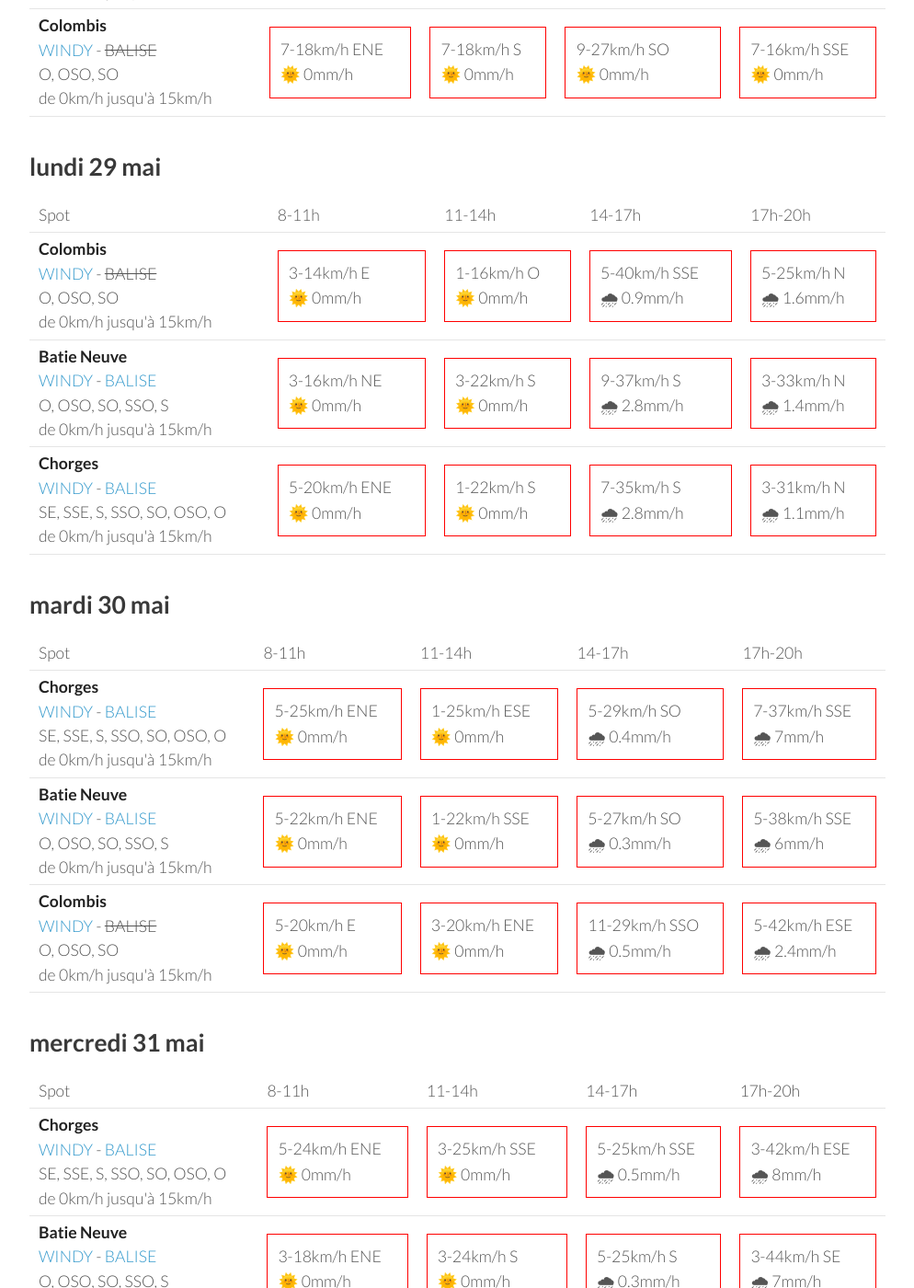
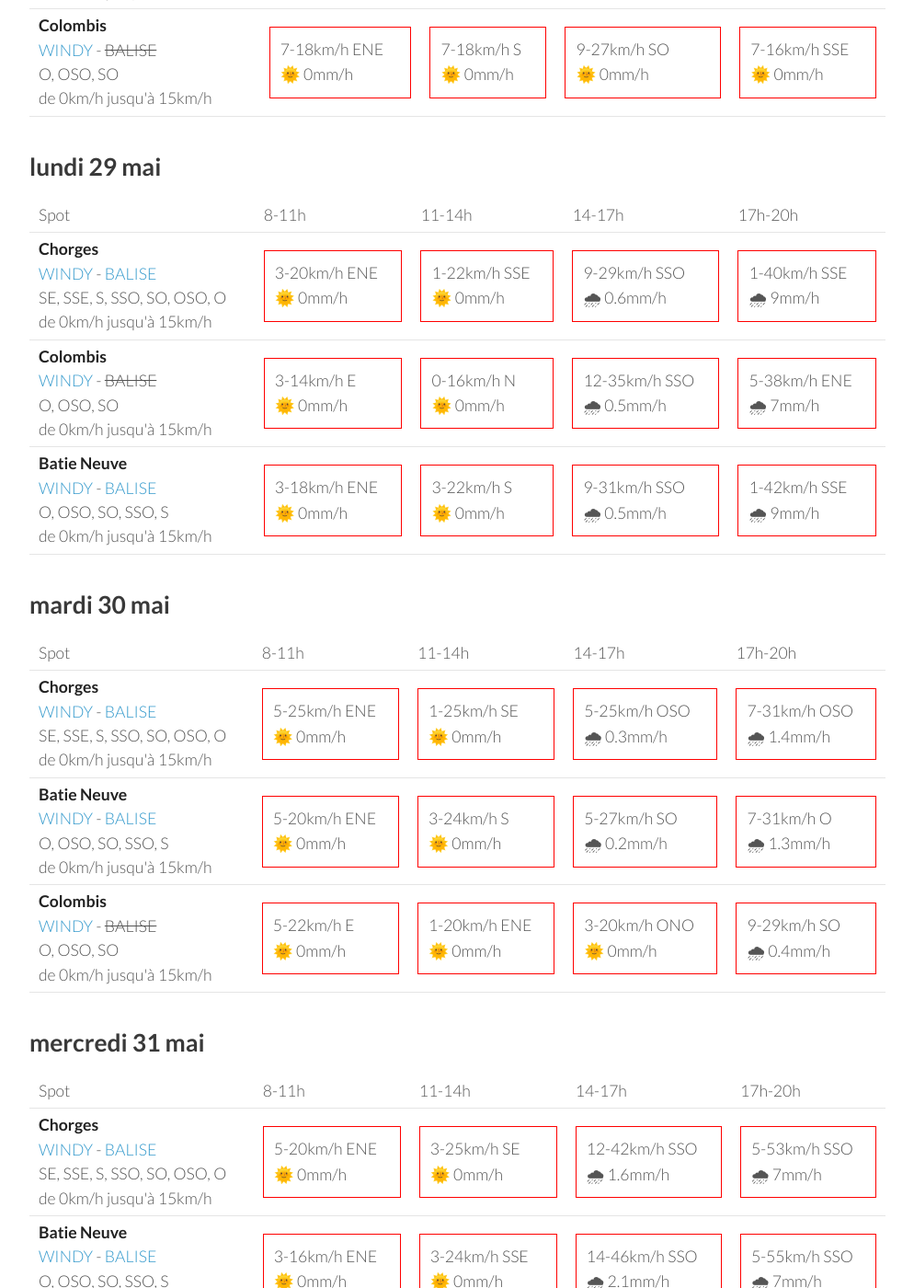
Before and after one commit to parapente-dans-le-nord/parapente-dans-le-nord.github.io, a Jekyll site: the page built from serre_poncon.markdown, in a window 1280 px wide and 1400 px high, scrolled down 1066 px. Shown: the whole window at 92% size, without its empty margins (26-1020 px from the left). Built offline with Jekyll 4.4.1, drawn with Linux system fonts in a browser that asks for light colours; some of the changed text lies outside the part shown.

Commit message:
update index.markdown

```diff
--- a/serre_poncon.markdown
+++ b/serre_poncon.markdown
@@ -114,32 +114,32 @@ page mise à jour le samedi 27 mai 06:31
       <td>17h-20h</td>
     </tr>
 <tr>
+        <td><strong>Chorges</strong><br><a href="https://windy.com/44.578/6.280?44.559,6.262,10">WINDY</a> - <span class=""><a href="https://www.openwindmap.org/PP554">BALISE</a> </span><br> <span class="vent-favorable">SE, SSE, S, SSO, SO, OSO, O</span><br><span class="force-vent">de 0km/h jusqu'à 15km/h</span> </td>
+
+            <td><div class="not-flyable"><p>3-20km/h ENE</p><p>🌞 0mm/h</p></div></td>
+            <td><div class="not-flyable"><p>1-22km/h SSE</p><p>🌞 0mm/h</p></div></td>
+            <td><div class="not-flyable"><p>9-29km/h SSO</p><p>🌧 0.6mm/h</p></div></td>
+            <td><div class="not-flyable"><p>1-40km/h SSE</p><p>🌧 9mm/h</p></div></td>
+
+
+    </tr>
+<tr>
         <td><strong>Colombis</strong><br><a href="https://windy.com/44.494/6.216?44.559,6.262,10">WINDY</a> - <span class="no-balise"> BALISE </span><br> <span class="vent-favorable">O, OSO, SO</span><br><span class="force-vent">de 0km/h jusqu'à 15km/h</span> </td>
 
             <td><div class="not-flyable"><p>3-14km/h E</p><p>🌞 0mm/h</p></div></td>
-            <td><div class="not-flyable"><p>1-16km/h O</p><p>🌞 0mm/h</p></div></td>
-            <td><div class="not-flyable"><p>5-40km/h SSE</p><p>🌧 0.9mm/h</p></div></td>
-            <td><div class="not-flyable"><p>5-25km/h N</p><p>🌧 1.6mm/h</p></div></td>
+            <td><div class="not-flyable"><p>0-16km/h N</p><p>🌞 0mm/h</p></div></td>
+            <td><div class="not-flyable"><p>12-35km/h SSO</p><p>🌧 0.5mm/h</p></div></td>
+            <td><div class="not-flyable"><p>5-38km/h ENE</p><p>🌧 7mm/h</p></div></td>
 
 
     </tr>
 <tr>
         <td><strong>Batie Neuve</strong><br><a href="https://windy.com/44.584/6.236?44.559,6.262,10,m:eTtagly">WINDY</a> - <span class=""><a href="https://www.openwindmap.org/PP554">BALISE</a> </span><br> <span class="vent-favorable">O, OSO, SO, SSO, S</span><br><span class="force-vent">de 0km/h jusqu'à 15km/h</span> </td>
 
-            <td><div class="not-flyable"><p>3-16km/h NE</p><p>🌞 0mm/h</p></div></td>
+            <td><div class="not-flyable"><p>3-18km/h ENE</p><p>🌞 0mm/h</p></div></td>
             <td><div class="not-flyable"><p>3-22km/h S</p><p>🌞 0mm/h</p></div></td>
-            <td><div class="not-flyable"><p>9-37km/h S</p><p>🌧 2.8mm/h</p></div></td>
-            <td><div class="not-flyable"><p>3-33km/h N</p><p>🌧 1.4mm/h</p></div></td>
-
-
-    </tr>
-<tr>
-        <td><strong>Chorges</strong><br><a href="https://windy.com/44.578/6.280?44.559,6.262,10">WINDY</a> - <span class=""><a href="https://www.openwindmap.org/PP554">BALISE</a> </span><br> <span class="vent-favorable">SE, SSE, S, SSO, SO, OSO, O</span><br><span class="force-vent">de 0km/h jusqu'à 15km/h</span> </td>
-
-            <td><div class="not-flyable"><p>5-20km/h ENE</p><p>🌞 0mm/h</p></div></td>
-            <td><div class="not-flyable"><p>1-22km/h S</p><p>🌞 0mm/h</p></div></td>
-            <td><div class="not-flyable"><p>7-35km/h S</p><p>🌧 2.8mm/h</p></div></td>
-            <td><div class="not-flyable"><p>3-31km/h N</p><p>🌧 1.1mm/h</p></div></td>
+            <td><div class="not-flyable"><p>9-31km/h SSO</p><p>🌧 0.5mm/h</p></div></td>
+            <td><div class="not-flyable"><p>1-42km/h SSE</p><p>🌧 9mm/h</p></div></td>
 
 
     </tr>
@@ -163,29 +163,29 @@ page mise à jour le samedi 27 mai 06:31
         <td><strong>Chorges</strong><br><a href="https://windy.com/44.578/6.280?44.559,6.262,10">WINDY</a> - <span class=""><a href="https://www.openwindmap.org/PP554">BALISE</a> </span><br> <span class="vent-favorable">SE, SSE, S, SSO, SO, OSO, O</span><br><span class="force-vent">de 0km/h jusqu'à 15km/h</span> </td>
 
             <td><div class="not-flyable"><p>5-25km/h ENE</p><p>🌞 0mm/h</p></div></td>
-            <td><div class="not-flyable"><p>1-25km/h ESE</p><p>🌞 0mm/h</p></div></td>
-            <td><div class="not-flyable"><p>5-29km/h SO</p><p>🌧 0.4mm/h</p></div></td>
-            <td><div class="not-flyable"><p>7-37km/h SSE</p><p>🌧 7mm/h</p></div></td>
+            <td><div class="not-flyable"><p>1-25km/h SE</p><p>🌞 0mm/h</p></div></td>
+            <td><div class="not-flyable"><p>5-25km/h OSO</p><p>🌧 0.3mm/h</p></div></td>
+            <td><div class="not-flyable"><p>7-31km/h OSO</p><p>🌧 1.4mm/h</p></div></td>
 
 
     </tr>
 <tr>
         <td><strong>Batie Neuve</strong><br><a href="https://windy.com/44.584/6.236?44.559,6.262,10,m:eTtagly">WINDY</a> - <span class=""><a href="https://www.openwindmap.org/PP554">BALISE</a> </span><br> <span class="vent-favorable">O, OSO, SO, SSO, S</span><br><span class="force-vent">de 0km/h jusqu'à 15km/h</span> </td>
 
-            <td><div class="not-flyable"><p>5-22km/h ENE</p><p>🌞 0mm/h</p></div></td>
-            <td><div class="not-flyable"><p>1-22km/h SSE</p><p>🌞 0mm/h</p></div></td>
-            <td><div class="not-flyable"><p>5-27km/h SO</p><p>🌧 0.3mm/h</p></div></td>
-            <td><div class="not-flyable"><p>5-38km/h SSE</p><p>🌧 6mm/h</p></div></td>
+            <td><div class="not-flyable"><p>5-20km/h ENE</p><p>🌞 0mm/h</p></div></td>
+            <td><div class="not-flyable"><p>3-24km/h S</p><p>🌞 0mm/h</p></div></td>
+            <td><div class="not-flyable"><p>5-27km/h SO</p><p>🌧 0.2mm/h</p></div></td>
+            <td><div class="not-flyable"><p>7-31km/h O</p><p>🌧 1.3mm/h</p></div></td>
 
 
     </tr>
 <tr>
         <td><strong>Colombis</strong><br><a href="https://windy.com/44.494/6.216?44.559,6.262,10">WINDY</a> - <span class="no-balise"> BALISE </span><br> <span class="vent-favorable">O, OSO, SO</span><br><span class="force-vent">de 0km/h jusqu'à 15km/h</span> </td>
 
-            <td><div class="not-flyable"><p>5-20km/h E</p><p>🌞 0mm/h</p></div></td>
-            <td><div class="not-flyable"><p>3-20km/h ENE</p><p>🌞 0mm/h</p></div></td>
-            <td><div class="not-flyable"><p>11-29km/h SSO</p><p>🌧 0.5mm/h</p></div></td>
-            <td><div class="not-flyable"><p>5-42km/h ESE</p><p>🌧 2.4mm/h</p></div></td>
+            <td><div class="not-flyable"><p>5-22km/h E</p><p>🌞 0mm/h</p></div></td>
+            <td><div class="not-flyable"><p>1-20km/h ENE</p><p>🌞 0mm/h</p></div></td>
+            <td><div class="not-flyable"><p>3-20km/h ONO</p><p>🌞 0mm/h</p></div></td>
+            <td><div class="not-flyable"><p>9-29km/h SO</p><p>🌧 0.4mm/h</p></div></td>
 
 
     </tr>
@@ -208,30 +208,30 @@ page mise à jour le samedi 27 mai 06:31
 <tr>
         <td><strong>Chorges</strong><br><a href="https://windy.com/44.578/6.280?44.559,6.262,10">WINDY</a> - <span class=""><a href="https://www.openwindmap.org/PP554">BALISE</a> </span><br> <span class="vent-favorable">SE, SSE, S, SSO, SO, OSO, O</span><br><span class="force-vent">de 0km/h jusqu'à 15km/h</span> </td>
 
-            <td><div class="not-flyable"><p>5-24km/h ENE</p><p>🌞 0mm/h</p></div></td>
-            <td><div class="not-flyable"><p>3-25km/h SSE</p><p>🌞 0mm/h</p></div></td>
-            <td><div class="not-flyable"><p>5-25km/h SSE</p><p>🌧 0.5mm/h</p></div></td>
-            <td><div class="not-flyable"><p>3-42km/h ESE</p><p>🌧 8mm/h</p></div></td>
+            <td><div class="not-flyable"><p>5-20km/h ENE</p><p>🌞 0mm/h</p></div></td>
+            <td><div class="not-flyable"><p>3-25km/h SE</p><p>🌞 0mm/h</p></div></td>
+            <td><div class="not-flyable"><p>12-42km/h SSO</p><p>🌧 1.6mm/h</p></div></td>
+            <td><div class="not-flyable"><p>5-53km/h SSO</p><p>🌧 7mm/h</p></div></td>
 
 
     </tr>
 <tr>
         <td><strong>Batie Neuve</strong><br><a href="https://windy.com/44.584/6.236?44.559,6.262,10,m:eTtagly">WINDY</a> - <span class=""><a href="https://www.openwindmap.org/PP554">BALISE</a> </span><br> <span class="vent-favorable">O, OSO, SO, SSO, S</span><br><span class="force-vent">de 0km/h jusqu'à 15km/h</span> </td>
 
-            <td><div class="not-flyable"><p>3-18km/h ENE</p><p>🌞 0mm/h</p></div></td>
-            <td><div class="not-flyable"><p>3-24km/h S</p><p>🌞 0mm/h</p></div></td>
-            <td><div class="not-flyable"><p>5-25km/h S</p><p>🌧 0.3mm/h</p></div></td>
-            <td><div class="not-flyable"><p>3-44km/h SE</p><p>🌧 7mm/h</p></div></td>
+            <td><div class="not-flyable"><p>3-16km/h ENE</p><p>🌞 0mm/h</p></div></td>
+            <td><div class="not-flyable"><p>3-24km/h SSE</p><p>🌞 0mm/h</p></div></td>
+            <td><div class="not-flyable"><p>14-46km/h SSO</p><p>🌧 2.1mm/h</p></div></td>
+            <td><div class="not-flyable"><p>5-55km/h SSO</p><p>🌧 7mm/h</p></div></td>
 
 
     </tr>
 <tr>
         <td><strong>Colombis</strong><br><a href="https://windy.com/44.494/6.216?44.559,6.262,10">WINDY</a> - <span class="no-balise"> BALISE </span><br> <span class="vent-favorable">O, OSO, SO</span><br><span class="force-vent">de 0km/h jusqu'à 15km/h</span> </td>
 
-            <td><div class="not-flyable"><p>5-18km/h E</p><p>🌞 0mm/h</p></div></td>
-            <td><div class="not-flyable"><p>1-16km/h ENE</p><p>🌞 0mm/h</p></div></td>
-            <td><div class="not-flyable"><p>9-25km/h SSE</p><p>🌧 1.1mm/h</p></div></td>
-            <td><div class="not-flyable"><p>3-42km/h E</p><p>🌧 3.9mm/h</p></div></td>
+            <td><div class="not-flyable"><p>5-16km/h E</p><p>🌞 0mm/h</p></div></td>
+            <td><div class="not-flyable"><p>1-18km/h ENE</p><p>🌞 0mm/h</p></div></td>
+            <td><div class="not-flyable"><p>20-50km/h SO</p><p>🌧 1.7mm/h</p></div></td>
+            <td><div class="not-flyable"><p>1-53km/h SE</p><p>🌧 2mm/h</p></div></td>
 
 
     </tr>
@@ -239,3 +239,49 @@ page mise à jour le samedi 27 mai 06:31
 </tbody>
 </table>
 {:/}
+## jeudi 01 juin
+
+{::nomarkdown}
+<table>
+  <tbody>
+    <tr>
+      <td>Spot</td>
+      <td>8-11h</td>
+      <td>11-14h</td>
+      <td>14-17h</td>
+      <td>17h-20h</td>
+    </tr>
+<tr>
+        <td><strong>Colombis</strong><br><a href="https://windy.com/44.494/6.216?44.559,6.262,10">WINDY</a> - <span class="no-balise"> BALISE </span><br> <span class="vent-favorable">O, OSO, SO</span><br><span class="force-vent">de 0km/h jusqu'à 15km/h</span> </td>
+
+            <td><div class="not-flyable"><p>5-20km/h E</p><p>🌞 0mm/h</p></div></td>
+            <td><div class="not-flyable"><p>0-18km/h N</p><p>🌞 0mm/h</p></div></td>
+            <td><div class="not-flyable"><p>7-24km/h NNO</p><p>🌧 0.3mm/h</p></div></td>
+            <td><div class="not-flyable"><p>5-27km/h O</p><p>🌧 1mm/h</p></div></td>
+
+
+    </tr>
+<tr>
+        <td><strong>Chorges</strong><br><a href="https://windy.com/44.578/6.280?44.559,6.262,10">WINDY</a> - <span class=""><a href="https://www.openwindmap.org/PP554">BALISE</a> </span><br> <span class="vent-favorable">SE, SSE, S, SSO, SO, OSO, O</span><br><span class="force-vent">de 0km/h jusqu'à 15km/h</span> </td>
+
+            <td><div class="not-flyable"><p>5-25km/h ENE</p><p>🌞 0mm/h</p></div></td>
+            <td><div class="not-flyable"><p>1-29km/h SSO</p><p>🌞 0mm/h</p></div></td>
+            <td><div class="not-flyable"><p>5-29km/h NO</p><p>🌧 4.1mm/h</p></div></td>
+            <td><div class="not-flyable"><p>5-29km/h NO</p><p>🌧 1.6mm/h</p></div></td>
+
+
+    </tr>
+<tr>
+        <td><strong>Batie Neuve</strong><br><a href="https://windy.com/44.584/6.236?44.559,6.262,10,m:eTtagly">WINDY</a> - <span class=""><a href="https://www.openwindmap.org/PP554">BALISE</a> </span><br> <span class="vent-favorable">O, OSO, SO, SSO, S</span><br><span class="force-vent">de 0km/h jusqu'à 15km/h</span> </td>
+
+            <td><div class="not-flyable"><p>3-22km/h ENE</p><p>🌞 0mm/h</p></div></td>
+            <td><div class="not-flyable"><p>3-27km/h SSO</p><p>🌞 0mm/h</p></div></td>
+            <td><div class="not-flyable"><p>7-29km/h NO</p><p>🌧 5mm/h</p></div></td>
+            <td><div class="not-flyable"><p>5-31km/h NO</p><p>🌧 1.4mm/h</p></div></td>
+
+
+    </tr>
+
+</tbody>
+</table>
+{:/}
```
Also changed, not shown: other parts of serre_poncon.markdown (+1 -1 lines).
